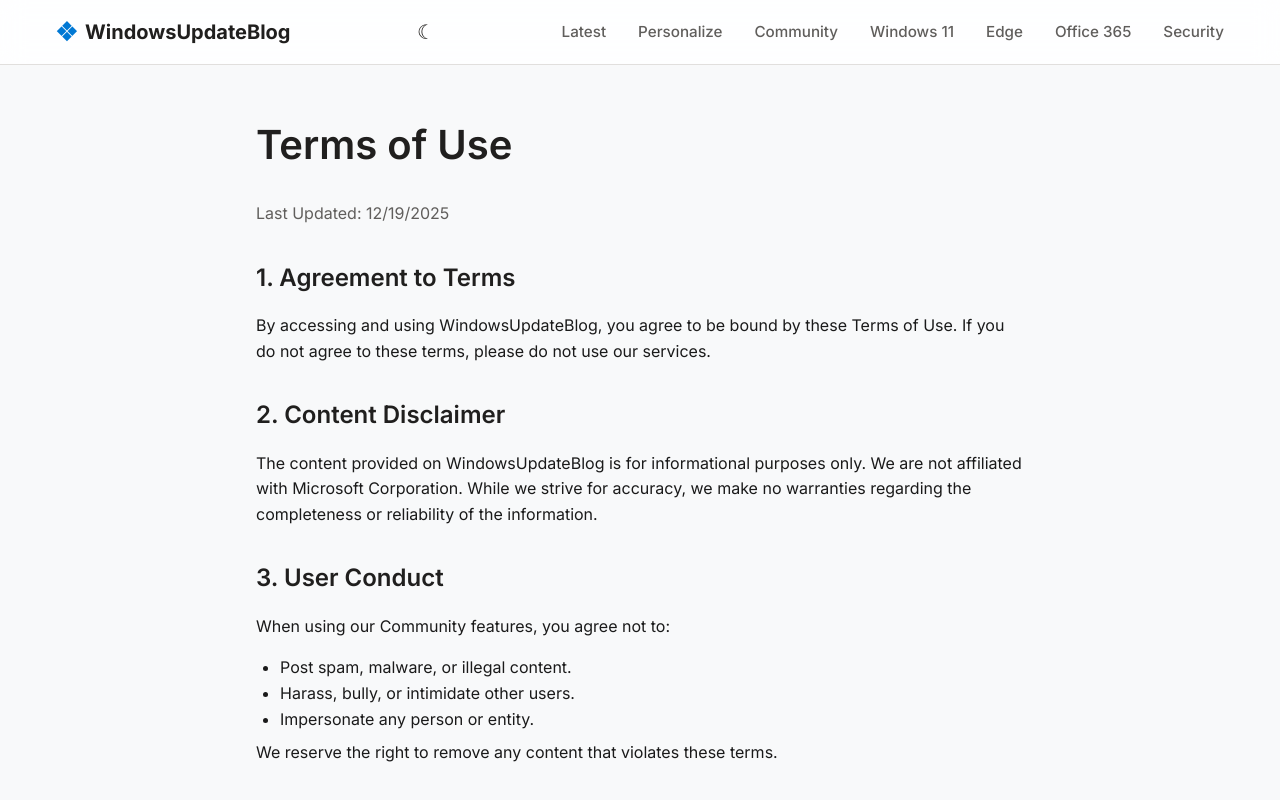
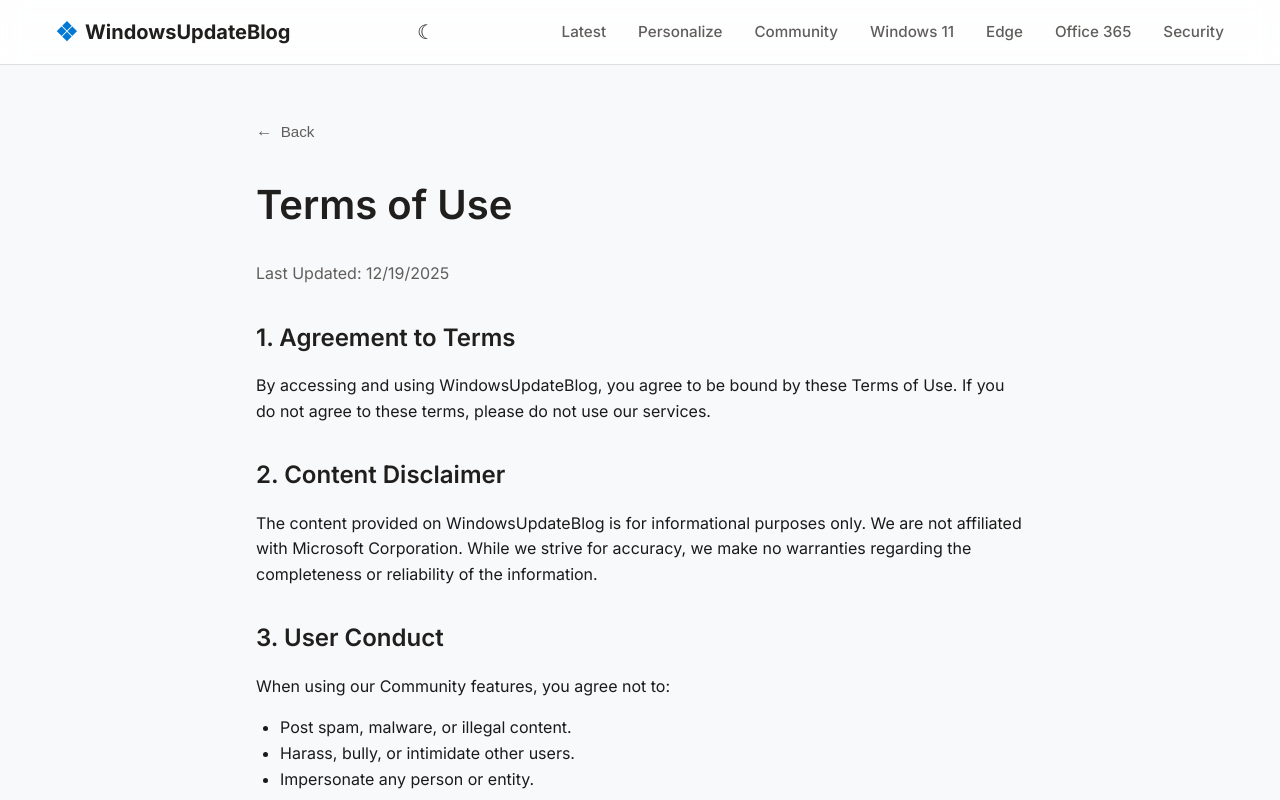
Before and after one commit to Aeomar999/windows-update-blog, a Next.js app: page /terms in a window 1280 px wide. Shown: the top 800 px of the page. Built offline with nearby package versions, Linux system fonts and the light colour scheme.

Commit message:
feat: Add BackButton component for improved navigation across pages

```diff
--- a/src/app/blog/[slug]/page.tsx
+++ b/src/app/blog/[slug]/page.tsx
@@ -9,6 +9,10 @@
   }));
 }
 
+import BackButton from '@/components/BackButton';
+
+// ... (existing imports)
+
 export default async function ArticlePage({ params }: { params: Promise<{ slug: string }> }) {
   const { slug } = await params;
   const article = getArticleBySlug(slug);
@@ -19,6 +23,7 @@
 
   return (
     <article className={`container ${localStyles.articleContainer}`}>
+      <BackButton href="/" label="Back to Home" /> {/* Improve nav flow */}
       <header className={localStyles.header}>
         <div className={localStyles.meta}>
           <span className={localStyles.category}>{article.category}</span>
--- a/src/app/community/page.tsx
+++ b/src/app/community/page.tsx
@@ -3,6 +3,7 @@
 import { useCommunity } from '@/context/CommunityContext';
 import CreatePostForm from '@/components/community/CreatePostForm';
 import PostCard from '@/components/community/PostCard';
+import BackButton from '@/components/BackButton';
 import styles from './page.module.css';
 
 export default function CommunityPage() {
@@ -10,6 +11,9 @@
 
   return (
     <div className="container" style={{ paddingTop: '3rem' }}>
+      <div style={{ marginBottom: '1rem' }}>
+        <BackButton />
+      </div>
       <header className={styles.pageHeader}>
         <h1 className={styles.title}>Community Discussions</h1>
         <p className={styles.subtitle}>
--- a/src/app/personalize/page.tsx
+++ b/src/app/personalize/page.tsx
@@ -1,4 +1,5 @@
 import CategorySelector from '@/components/CategorySelector';
+import BackButton from '@/components/BackButton';
 import styles from './page.module.css';
 
 export const metadata = {
@@ -9,6 +10,7 @@
 export default function PersonalizePage() {
   return (
     <div className="container" style={{ paddingTop: '3rem' }}>
+      <BackButton />
       <header className={styles.header}>
         <h1 className={styles.title}>Personalize Your Feed</h1>
         <p className={styles.subtitle}>
--- a/src/app/privacy/page.tsx
+++ b/src/app/privacy/page.tsx
@@ -3,9 +3,12 @@
   description: 'Our commitment to protecting your privacy.',
 };
 
+import BackButton from '@/components/BackButton';
+
 export default function PrivacyPage() {
   return (
     <div className="container" style={{ paddingTop: '3rem', maxWidth: '800px' }}>
+      <BackButton />
       <h1 className="title" style={{ fontSize: '2.5rem', marginBottom: '1.5rem', color: 'var(--text-header)' }}>Privacy Policy</h1>
       <p style={{ color: 'var(--text-muted)', marginBottom: '2rem' }}>Last Updated: {new Date().toLocaleDateString()}</p>
 
--- a/src/app/terms/page.tsx
+++ b/src/app/terms/page.tsx
@@ -3,9 +3,12 @@
   description: 'Rules and regulations for using our website.',
 };
 
+import BackButton from '@/components/BackButton';
+
 export default function TermsPage() {
   return (
     <div className="container" style={{ paddingTop: '3rem', maxWidth: '800px' }}>
+      <BackButton />
       <h1 className="title" style={{ fontSize: '2.5rem', marginBottom: '1.5rem', color: 'var(--text-header)' }}>Terms of Use</h1>
       <p style={{ color: 'var(--text-muted)', marginBottom: '2rem' }}>Last Updated: {new Date().toLocaleDateString()}</p>
 
--- /dev/null
+++ b/src/components/BackButton.module.css
@@ -0,0 +1,27 @@
+.button {
+    display: inline-flex;
+    align-items: center;
+    gap: 0.5rem;
+    background: none;
+    border: none;
+    color: var(--text-muted);
+    font-size: 0.95rem;
+    font-weight: 500;
+    cursor: pointer;
+    padding: 0.5rem 0;
+    margin-bottom: 1.5rem;
+    transition: color 0.2s ease;
+}
+
+.button:hover {
+    color: var(--primary);
+}
+
+.icon {
+    font-size: 1.1em;
+    transition: transform 0.2s ease;
+}
+
+.button:hover .icon {
+    transform: translateX(-4px);
+}
--- /dev/null
+++ b/src/components/BackButton.tsx
@@ -0,0 +1,28 @@
+"use client";
+
+import { useRouter } from 'next/navigation';
+import styles from './BackButton.module.css';
+
+interface BackButtonProps {
+  label?: string;
+  href?: string;
+}
+
+export default function BackButton({ label = "Back", href }: BackButtonProps) {
+  const router = useRouter();
+
+  const handleBack = () => {
+    if (href) {
+      router.push(href);
+    } else {
+      router.back();
+    }
+  };
+
+  return (
+    <button onClick={handleBack} className={styles.button}>
+      <span className={styles.icon}>←</span>
+      {label}
+    </button>
+  );
+}
```
Also changed, not shown: src/app/category/[category]/page.tsx (+8 -1 lines).
